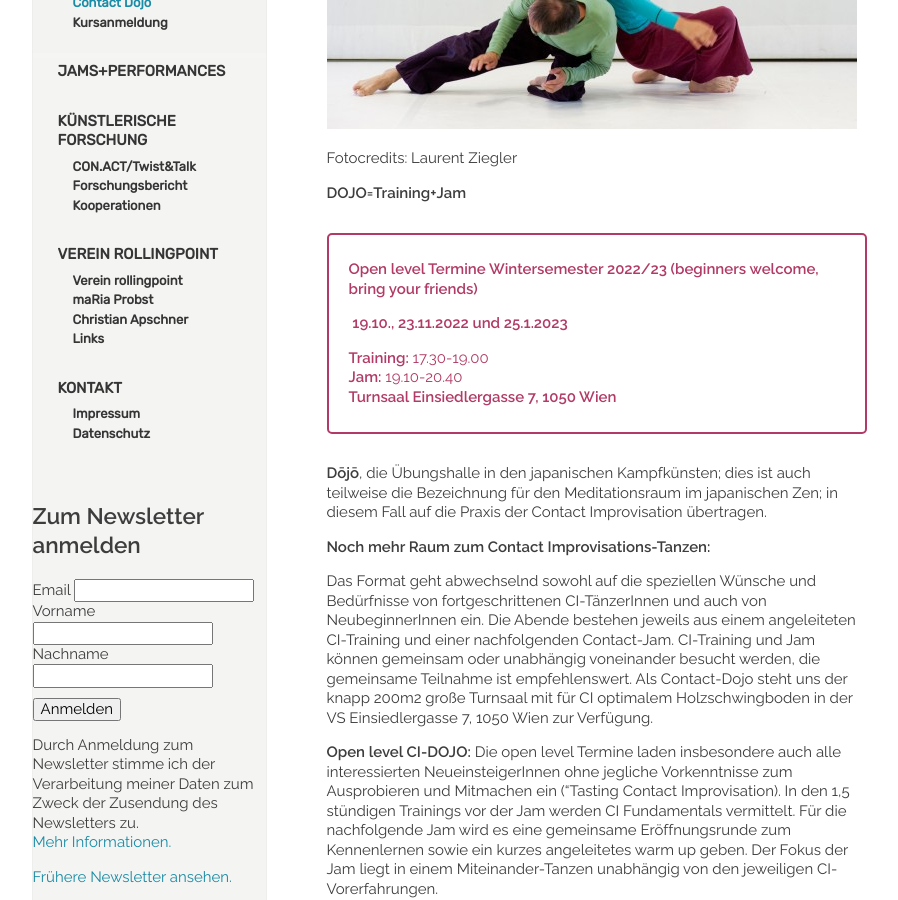
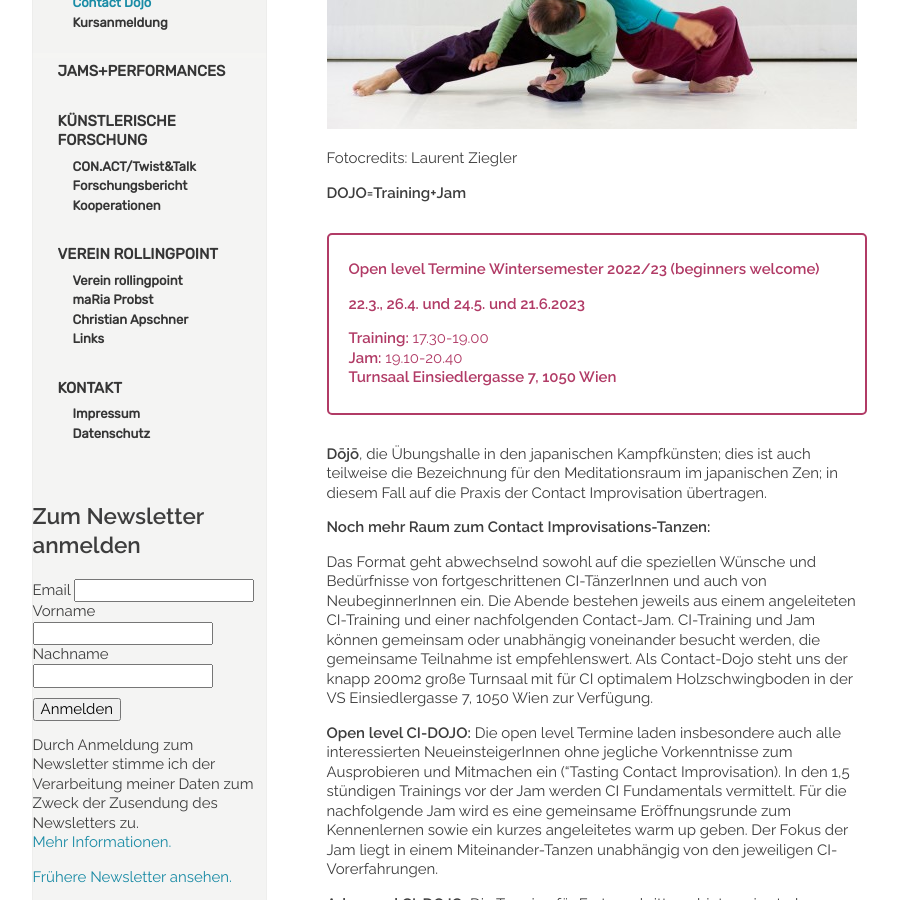
Before and after one commit to manulari/rollingpointat, a Jekyll site: the page built from _pages_de/dojo.md, in a window 1280 px wide and 900 px high, scrolled down 409 px. Shown: the whole window, without its empty margins (152-1050 px from the left). Built offline with Jekyll 4.4.1, drawn with Linux system fonts in a browser that asks for light colours; comment, search, counter and statistics services are not loaded.

Commit message:
Update page (de) “dojo”

```diff
--- a/_pages_de/dojo.md
+++ b/_pages_de/dojo.md
@@ -10,9 +10,9 @@ Fotocredits: Laurent Ziegler
 
 **DOJO=Training+Jam**
 
-> `Open level Termine Wintersemester 2022/23 (beginners welcome, bring your friends)`
+> `Open level Termine Wintersemester 2022/23 (beginners welcome)`
 >
->  **19.10., 23.11.2022 und 25.1.2023**
+> **22.3., 26.4. und 24.5. und 21.6.2023**
 >
 > **Training:** 17.30-19.00\
 > **Jam:** 19.10-20.40\
```
